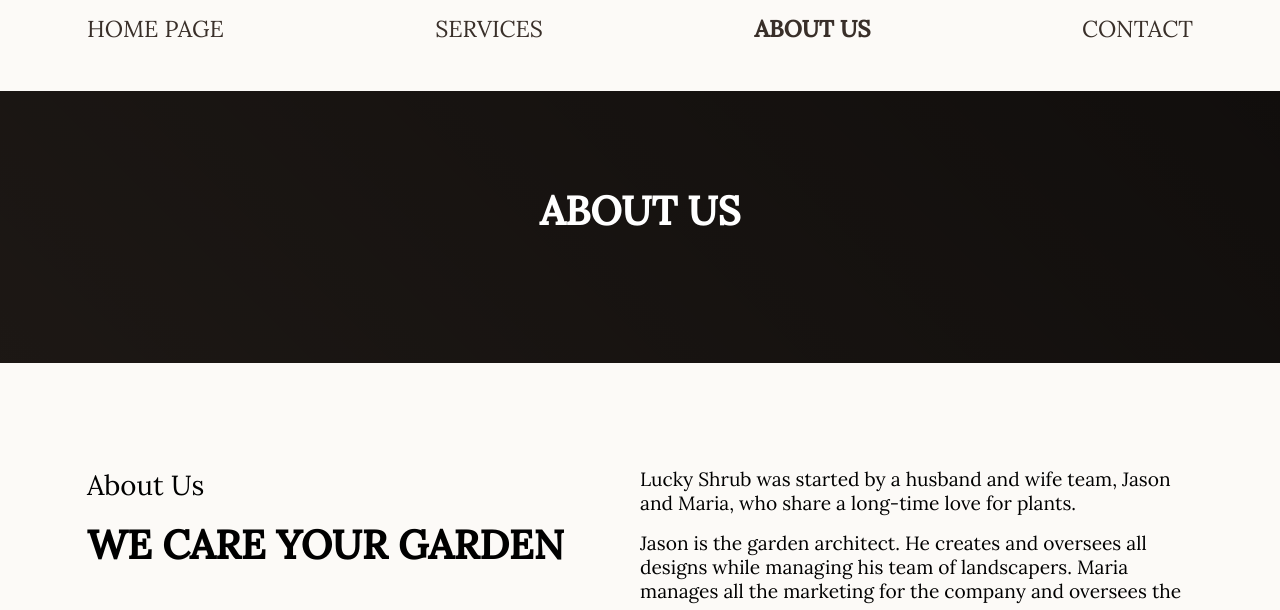
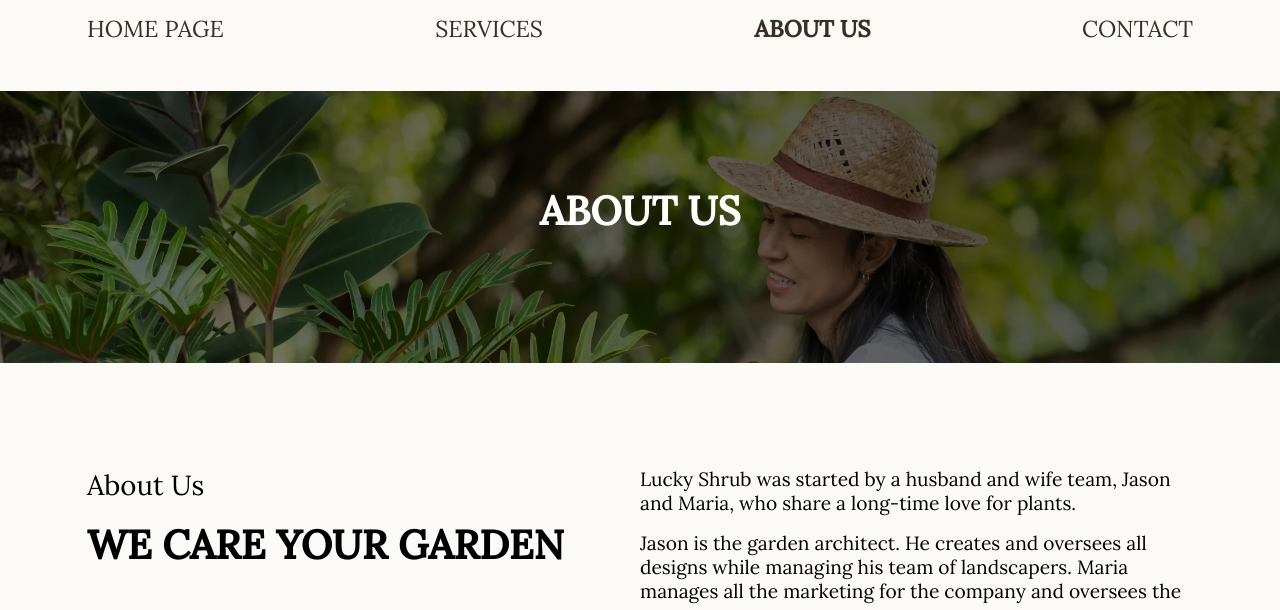
Before and after one commit to thediogostein/META-html-css-project, a plain HTML site: page about.html in a window 1280 px wide. Shown: the part 181-791 px from the top of the page. Drawn offline with Linux system fonts and the light colour scheme.

Commit message:
Fix one more img url

```diff
--- a/css/about.css
+++ b/css/about.css
@@ -35,7 +35,7 @@
       rgba(0, 0, 0, 0.5),
       rgba(0, 0, 0, 0.7)
     ),
-    url(imgs/hero.webp);
+    url(../imgs/hero.webp);
   min-height: 34vh;
 }
 
--- a/css/services.css
+++ b/css/services.css
@@ -35,7 +35,7 @@
       rgba(0, 0, 0, 0.5),
       rgba(0, 0, 0, 0.7)
     ),
-    url(imgs/hero.webp);
+    url(../imgs/hero.webp);
   min-height: 34vh;
 }
 
```
